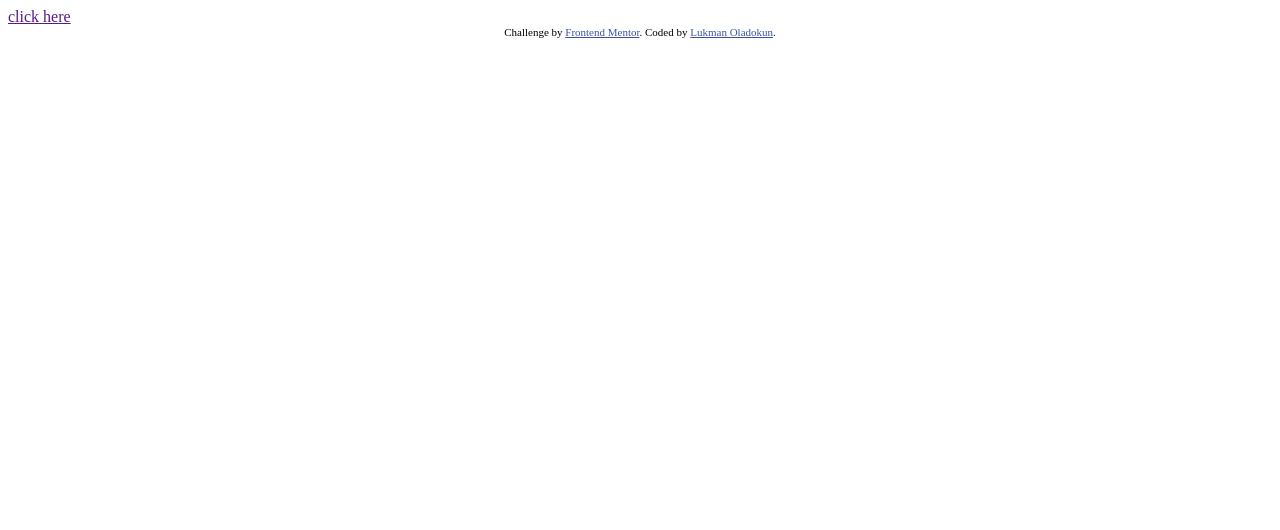
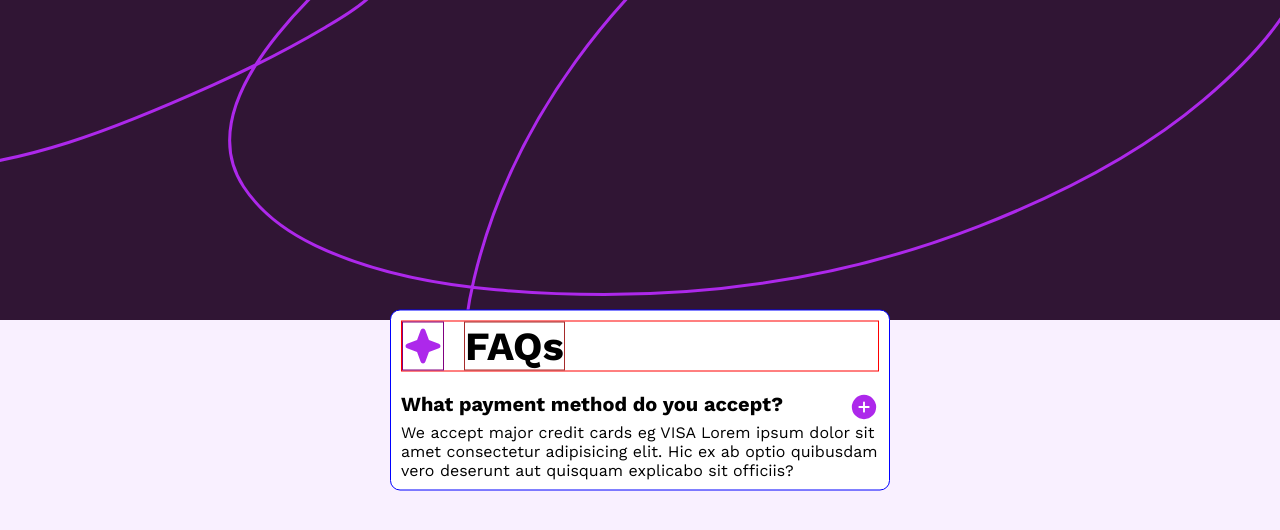
Before and after one commit to OladokunLT/faq-accordion, a plain HTML site: page index.html in a window 1280 px wide. Drawn offline with Linux system fonts and the light colour scheme.

Commit message:
Added a question and answer to faq sections

```diff
--- /dev/null
+++ b/css/style.css
@@ -0,0 +1,79 @@
+* {
+  margin: 0;
+  padding: 0;
+  box-sizing: border-box;
+}
+
+@font-face {
+  font-family: work-sans;
+  src: url("../assets/fonts/WorkSans-VariableFont_wght.ttf");
+}
+
+.body {
+  font-family: work-sans;
+  min-height: 100vh;
+  background: hsl(275, 100%, 97%);
+}
+.bg-design {
+  background-image: url("../assets/images/background-pattern-mobile.svg");
+  height: 40vh;
+  background-position: center;
+  background-repeat: no-repeat;
+  background-size: cover;
+}
+
+.main {
+  /* height: 300px; */
+  border: solid blue 1px;
+  width: 95%;
+  background-color: hsl(0, 0%, 100%);
+  border-radius: 10px;
+  padding: 10px;
+
+  position: absolute;
+  top: 50%;
+  left: 50%;
+  transform: translate(-50%, -50%);
+}
+
+header {
+  display: flex;
+  gap: 20px;
+  border: solid 1px red;
+  margin-bottom: 20px;
+}
+h1 {
+  font-weight: 700;
+  border: solid 1px brown;
+  font-size: 40px;
+}
+h2 {
+  font-size: 20px;
+  /* text-wrap: balance; */
+}
+header img {
+  border: solid 1px purple;
+}
+
+section {
+}
+.questions {
+  display: flex;
+  justify-content: space-between;
+  gap: 20px;
+}
+
+@media (width >= 320px) {
+}
+
+@media (width >= 375px) {
+}
+
+@media screen and (width >= 640px) {
+  .bg-design {
+    background-image: url("../assets/images/background-pattern-desktop.svg");
+  }
+  .main {
+    width: 500px;
+  }
+}
--- a/index.html
+++ b/index.html
@@ -12,6 +12,8 @@
       href="./assets/images/favicon-32x32.png"
     />
 
+    <link rel="stylesheet" href="./css/style.css" />
+
     <title>Frontend Mentor | FAQ accordion</title>
 
     <!-- Feel free to remove these styles or customise in your own stylesheet 👍 -->
@@ -19,19 +21,38 @@
       .attribution {
         font-size: 11px;
         text-align: center;
+        border: solid 2px red;
       }
       .attribution a {
         color: hsl(228, 45%, 44%);
       }
     </style>
   </head>
-  <body>
-    <a href="">click here</a>
-    <div class="attribution">
-      Challenge by
-      <a href="https://www.frontendmentor.io?ref=challenge" target="_blank"
-        >Frontend Mentor</a
-      >. Coded by <a href="#">Lukman Oladokun</a>.
-    </div>
+
+  <body class="body">
+    <!-- bg image container -->
+    <div class="bg-design"></div>
+
+    <!-- main section -->
+    <main class="main">
+      <header>
+        <img src="./assets/images/icon-star.svg" alt="" />
+        <h1>FAQs</h1>
+      </header>
+
+      <section>
+        <div class="questions">
+          <h2>What payment method do you accept?</h2>
+          <img src="./assets/images/icon-plus.svg" alt="plus icon" />
+        </div>
+        <article class="answer">
+          <p>
+            We accept major credit cards eg VISA Lorem ipsum dolor sit amet
+            consectetur adipisicing elit. Hic ex ab optio quibusdam vero
+            deserunt aut quisquam explicabo sit officiis?
+          </p>
+        </article>
+      </section>
+    </main>
   </body>
 </html>
```
